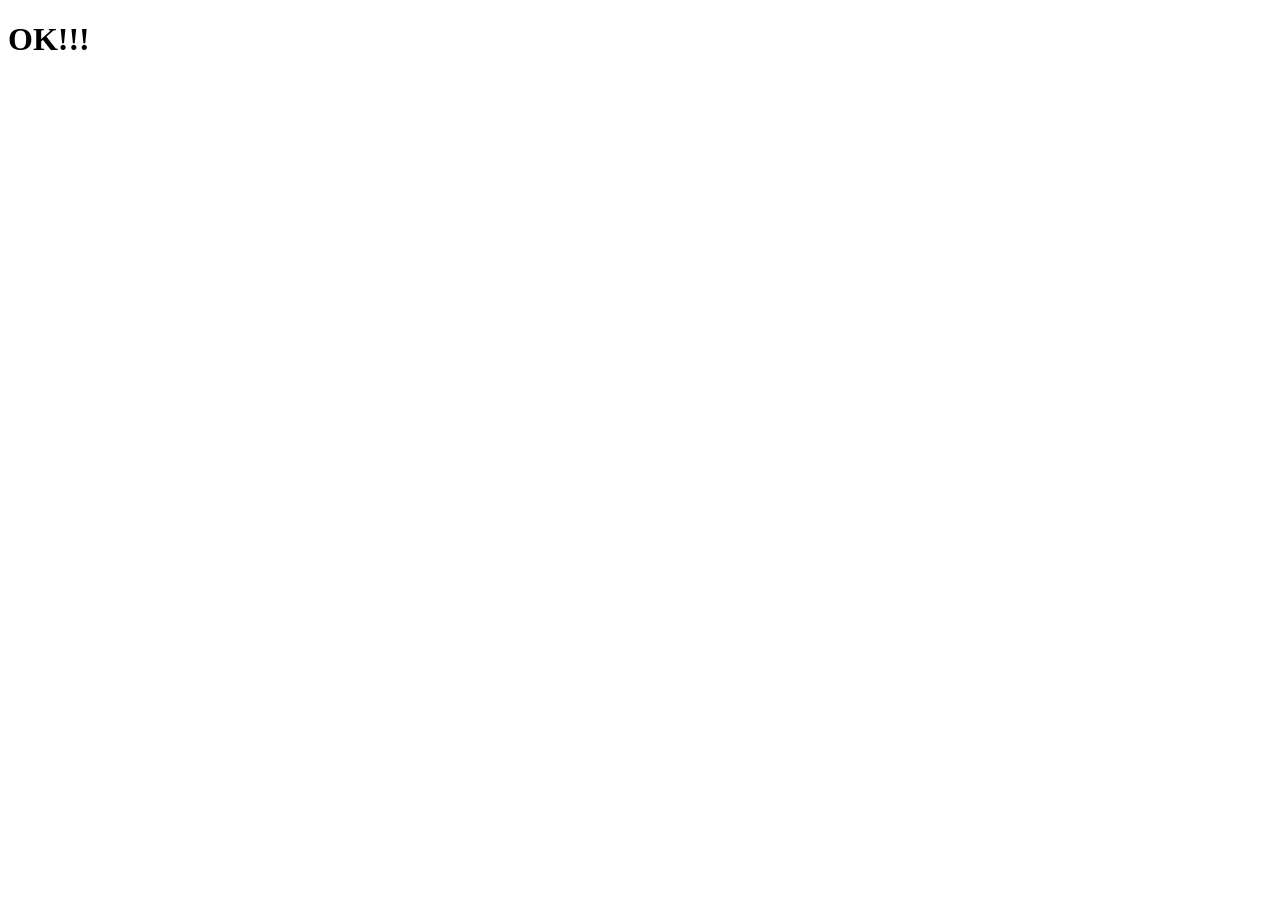
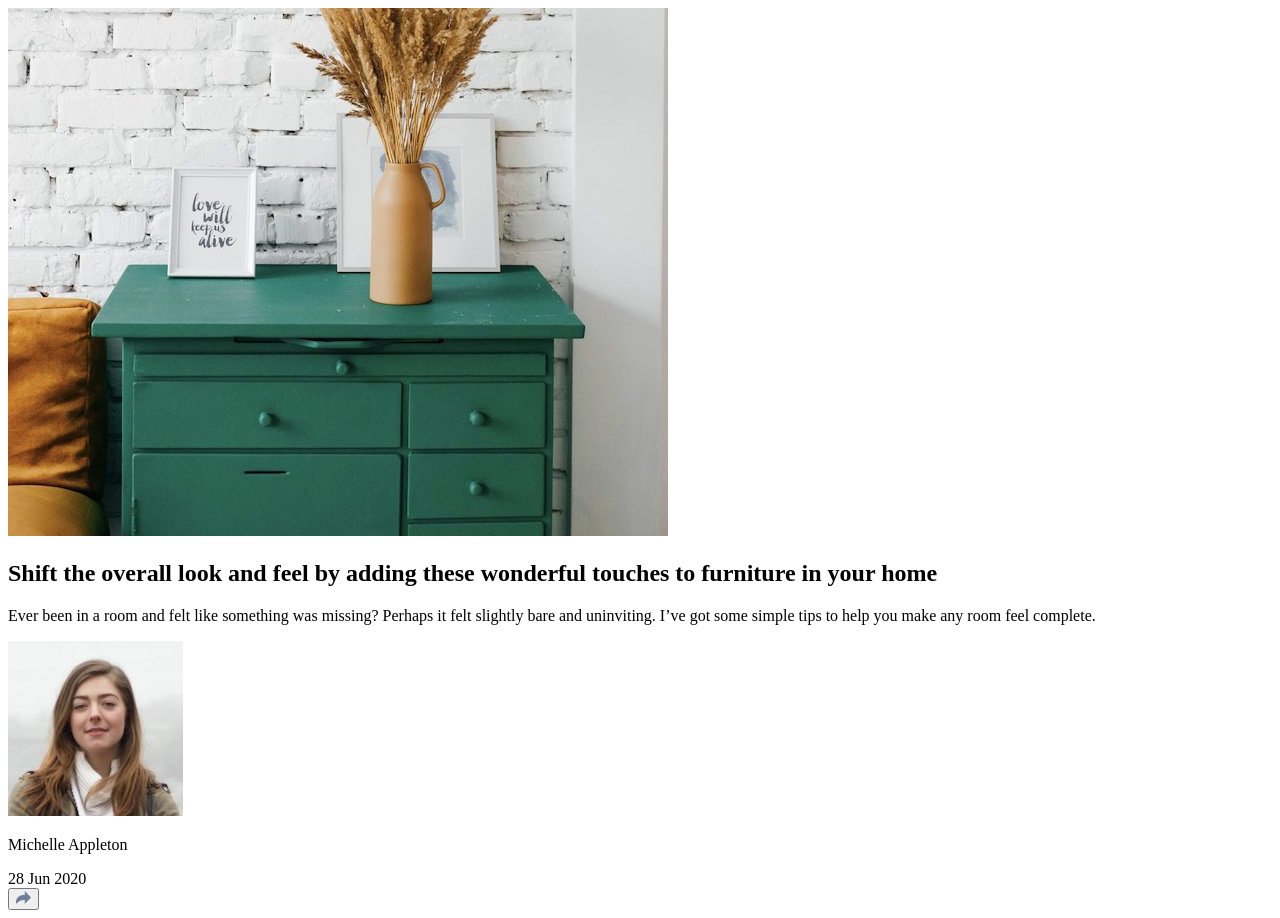
Before and after one commit to Remy349/article-preview-component, a React (Vite) app: page / in a window 1280 px wide. Before the commit the page ends 800 px from the top, so only its background shows below. Built offline with nearby package versions, Linux system fonts and the light colour scheme; the HTML template or start-up script is replaced by a standard one.

Commit message:
HTML structure completed, just need to add styles

```diff
--- a/package.json
+++ b/package.json
@@ -17,6 +17,10 @@
     "@types/react": "^18.0.22",
     "@types/react-dom": "^18.0.7",
     "@vitejs/plugin-react": "^2.2.0",
+    "standard": "^17.0.0",
     "vite": "^3.2.0"
+  },
+  "eslintConfig": {
+    "extends": "./node_modules/standard/eslintrc.json"
   }
 }
--- a/src/App.jsx
+++ b/src/App.jsx
@@ -1,9 +1,52 @@
 import React from 'react'
 
-function App() {
+import drawersImg from './images/drawers.jpg'
+import michelleAvatar from './images/avatar-michelle.jpg'
+import iconShare from './images/icon-share.svg'
+
+const App = () => {
   return (
-    <main className='main'>
-      <h1>OK!!!</h1>
+    <main className='article'>
+      <article className='article__card'>
+        <img className='article__card-img' src={drawersImg} alt='' />
+        <div className='article__card-content'>
+          <h2 className='article__card-content_title'>
+            Shift the overall look and feel by adding these wonderful touches to
+            furniture in your home
+          </h2>
+          <p className='article__card-content_desc'>
+            Ever been in a room and felt like something was missing? Perhaps it
+            felt slightly bare and uninviting. I’ve got some simple tips to help
+            you make any room feel complete.
+          </p>
+          <div className='article__card-content_container'>
+            <div className='article__card-content_info'>
+              <img
+                className='article__card-content_info_img'
+                src={michelleAvatar}
+                alt=''
+              />
+              <div>
+                <p className='article__card-content_info_author'>
+                  Michelle Appleton
+                </p>
+                <span className='article__card-content_info_date'>
+                  28 Jun 2020
+                </span>
+              </div>
+            </div>
+            <div className='article__card-content_share'>
+              <button className='article__card-content_share_btn'>
+                <img
+                  className='article__card-content_share_btn_icon'
+                  src={iconShare}
+                  alt=''
+                />
+              </button>
+            </div>
+          </div>
+        </div>
+      </article>
     </main>
   )
 }
--- a/src/scss/styles.scss
+++ b/src/scss/styles.scss
@@ -1,5 +1,16 @@
+@import url('https://fonts.googleapis.com/css2?family=Manrope:wght@500;700&display=swap');
+
+$Very-Dark-Grayish-Blue: hsl(217, 19%, 35%);
+$Desaturated-Dark-Blue: hsl(214, 17%, 51%);
+$Grayish-Blue: hsl(212, 23%, 69%);
+$Light-Grayish-Blue: hsl(210, 46%, 95%);
+
 * {
   margin: 0;
   padding: 0;
   box-sizing: border-box;
 }
+
+body {
+  font-family: 'Manrope', sans-serif;
+}
```
Also changed, not shown: index.html (+0 -11 lines), 1 other file (tests, documents, lock files or other folders).
